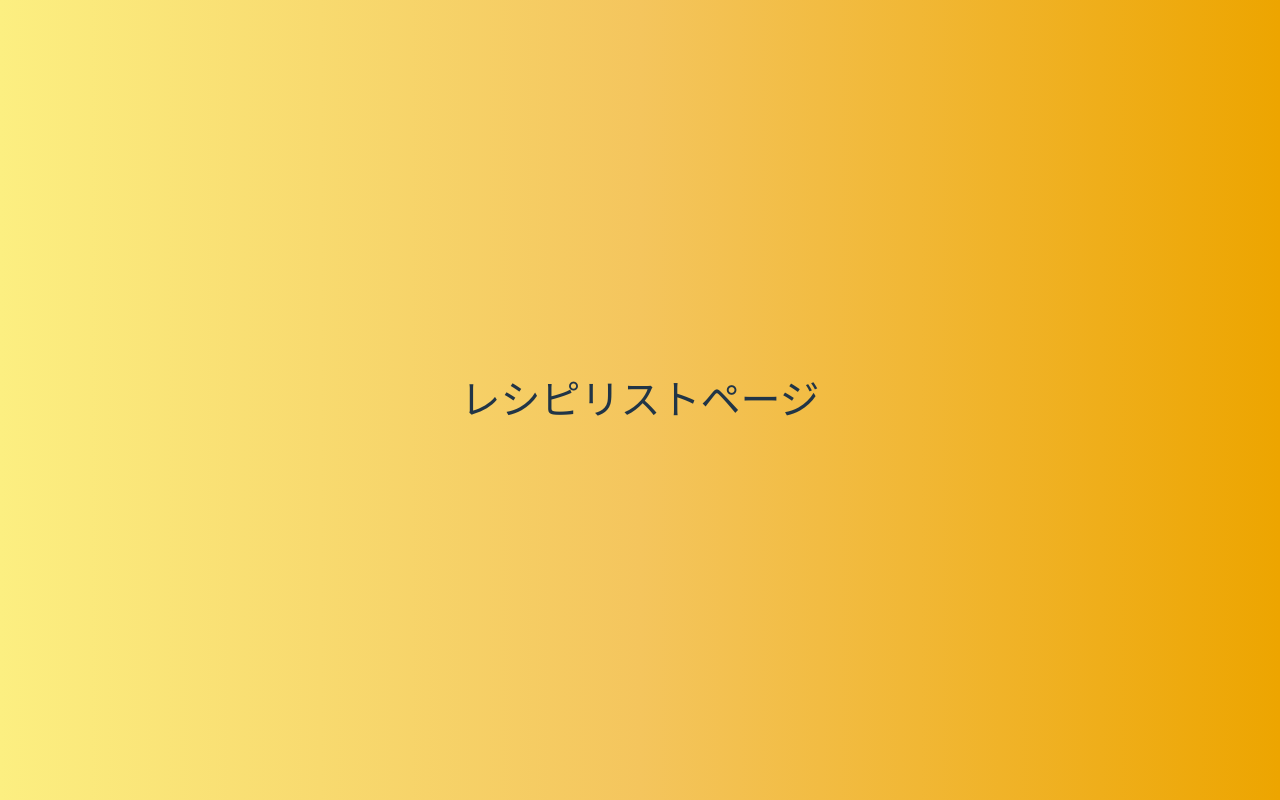
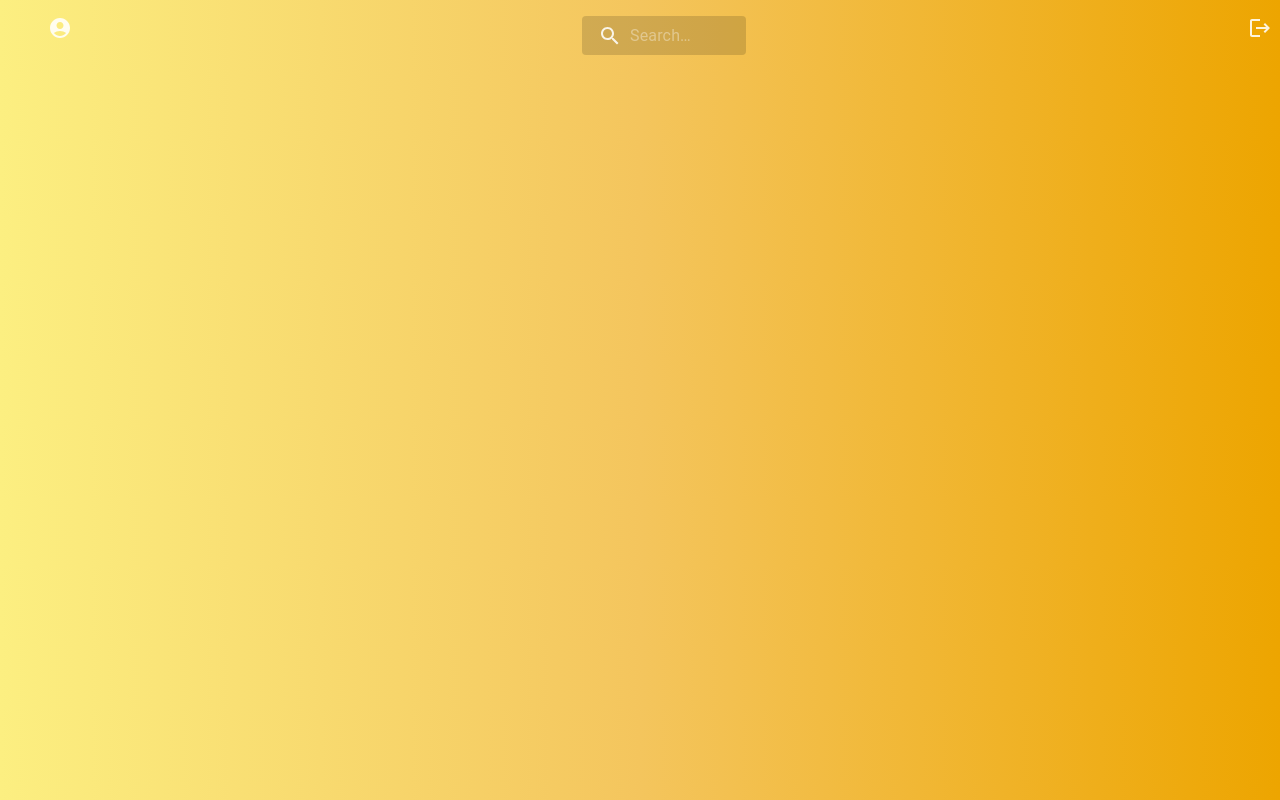
Before and after one commit to hackathon-24-winter-c-team/cook-keep, a React (Vite) app in the folder front/React/: page /recipes in a window 1280 px wide. Built offline with nearby package versions, Linux system fonts and the light colour scheme.

Commit message:
レシピ一覧のヘッダー作成

```diff
--- a/front/React/src/index.css
+++ b/front/React/src/index.css
@@ -24,31 +24,17 @@ a:hover {
   color: #535bf2;
 }
 
-body {
+/* body {
   margin: 0;
   display: flex;
   place-items: center;
   min-width: 290px;
   min-height: 100vh;
   justify-content: center;
-}
+} */
 
 
 h1 {
   font-size: 2.5em;
   line-height: 1.1;
 }
-
-
-@media (prefers-color-scheme: light) {
-  :root {
-    color: #213547;
-    background-color: #ffffff;
-  }
-  a:hover {
-    color: #747bff;
-  }
-  button {
-    background-color: #f9f9f9;
-  }
-}
--- a/front/React/src/pages/RecipeList/RecipeList.jsx
+++ b/front/React/src/pages/RecipeList/RecipeList.jsx
@@ -1,7 +1,19 @@
+import styles from './RecipeList.module.css'
+import AccountCircleIcon from '@mui/icons-material/AccountCircle';
+import LogoutIcon from '@mui/icons-material/Logout';
+import { SearchBar } from './SearchBar';
+
 export const RecipeList = () => {
     return (
         <>
-            <h1>レシピリストページ</h1>
+            <div className={styles.header}>
+                <ul>
+                    <AccountCircleIcon className={styles.userIcon}/>
+                    <SearchBar />
+                    <LogoutIcon className={styles.logoutIcon}/>
+                </ul>
+            </div>
+
         </>
     )
 }
--- a/front/React/src/pages/RecipeList/RecipeList.module.css
+++ b/front/React/src/pages/RecipeList/RecipeList.module.css
@@ -0,0 +1,26 @@
+
+.header {
+    list-style: none;
+    padding: 0px;
+}
+
+.header ul {
+    display: flex;
+    justify-content: space-between;
+}
+
+.header li {
+    margin-left: 0%;
+}
+
+.userIcon {
+    list-style: none;
+}
+
+.searchBar {
+    list-style: none;
+ }
+
+ .logoutIcon {
+    list-style: none;
+ }
--- /dev/null
+++ b/front/React/src/pages/RecipeList/SearchBar.jsx
@@ -0,0 +1,59 @@
+import { styled, alpha } from '@mui/material/styles';
+import InputBase from '@mui/material/InputBase';
+import SearchIcon from '@mui/icons-material/Search';
+
+const Search = styled('div')(({ theme }) => ({
+    position: 'relative',
+    borderRadius: theme.shape.borderRadius,
+    backgroundColor: alpha(theme.palette.common.black, 0.15),
+    '&:hover': {
+      backgroundColor: alpha(theme.palette.common.black, 0.25),
+    },
+    marginLeft: 0,
+    width: '100%',
+    [theme.breakpoints.up('sm')]: {
+      marginLeft: theme.spacing(1),
+      width: 'auto',
+    },
+  }));
+
+  const SearchIconWrapper = styled('div')(({ theme }) => ({
+    padding: theme.spacing(0, 2),
+    height: '100%',
+    position: 'absolute',
+    pointerEvents: 'none',
+    display: 'flex',
+    alignItems: 'center',
+    justifyContent: 'center',
+  }));
+
+  const StyledInputBase = styled(InputBase)(({ theme }) => ({
+    color: 'inherit',
+    width: '100%',
+    '& .MuiInputBase-input': {
+      padding: theme.spacing(1, 1, 1, 0),
+      // vertical padding + font size from searchIcon
+      paddingLeft: `calc(1em + ${theme.spacing(4)})`,
+      transition: theme.transitions.create('width'),
+      [theme.breakpoints.up('sm')]: {
+        width: '12ch',
+        '&:focus': {
+          width: '20ch',
+        },
+      },
+    },
+  }));
+
+export const SearchBar = () => {
+    return (
+        <Search>
+            <SearchIconWrapper>
+                <SearchIcon />
+            </SearchIconWrapper>
+            <StyledInputBase
+                placeholder="Search…"
+                inputProps={{ 'aria-label': 'search' }}
+            />
+        </Search>
+    );
+}
```
Also changed, not shown: front/React/src/pages/RecipeList/TagSelect.jsx (added).
